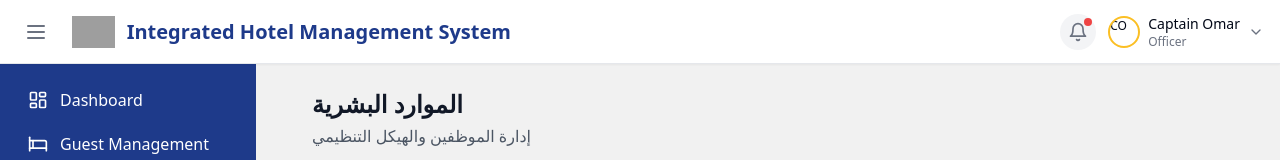
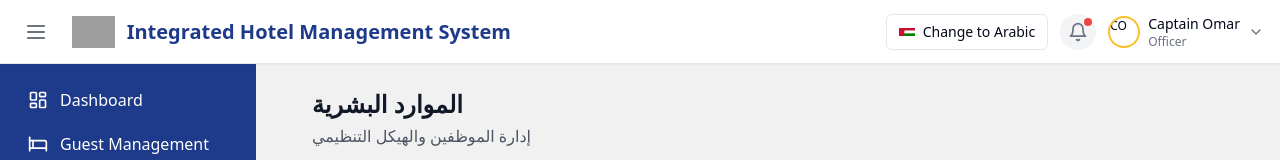
Before and after one commit to momendevelopertech/rop-hotel-command-center, a React (Vite) app: page /hr in a window 1280 px wide. Shown: the top 160 px of the page. Built offline with nearby package versions, Linux system fonts and the light colour scheme; grey boxes are pictures that could not be loaded.

Commit message:
Refactor: Implement English language and language toggle
-   Translate all text to English.
-   Add a button to toggle the language to Arabic.
-   Include the Omani flag next to the language toggle button.

```diff
--- a/src/components/layout/TopBar.tsx
+++ b/src/components/layout/TopBar.tsx
@@ -11,6 +11,7 @@ import {
   DropdownMenuSeparator,
   DropdownMenuTrigger,
 } from "@/components/ui/dropdown-menu";
+import { LanguageToggle } from "@/components/shared/LanguageToggle";
 
 interface TopBarProps {
   sidebarOpen: boolean;
@@ -42,6 +43,8 @@ export function TopBar({ sidebarOpen, setSidebarOpen }: TopBarProps) {
         </div>
 
         <div className="flex items-center space-x-3">
+          <LanguageToggle />
+
           <button className="p-2 rounded-full bg-gray-100 text-gray-500 hover:bg-gray-200 relative">
             <Bell className="h-5 w-5" />
             <span className="absolute top-1 right-1 w-2 h-2 bg-red-500 rounded-full"></span>
--- /dev/null
+++ b/src/components/shared/LanguageToggle.tsx
@@ -0,0 +1,26 @@
+
+import React from "react";
+import { Button } from "@/components/ui/button";
+import { OmanFlag } from "./OmanFlag";
+
+export function LanguageToggle() {
+  const [language, setLanguage] = React.useState("en");
+
+  const toggleLanguage = () => {
+    setLanguage(language === "en" ? "ar" : "en");
+    // In a real application, this would trigger a language change throughout the app
+    console.log("Language changed to:", language === "en" ? "ar" : "en");
+  };
+
+  return (
+    <Button
+      variant="outline"
+      size="sm"
+      className="flex items-center gap-2"
+      onClick={toggleLanguage}
+    >
+      <OmanFlag className="h-4 w-6" />
+      {language === "en" ? "Change to Arabic" : "Change to English"}
+    </Button>
+  );
+}
--- /dev/null
+++ b/src/components/shared/OmanFlag.tsx
@@ -0,0 +1,26 @@
+
+import React from "react";
+
+export function OmanFlag({ className = "h-4 w-6" }: { className?: string }) {
+  return (
+    <svg
+      className={className}
+      xmlns="http://www.w3.org/2000/svg"
+      viewBox="0 0 1200 600"
+    >
+      {/* Red top */}
+      <rect width="1200" height="200" fill="#c8102e" />
+      {/* White middle */}
+      <rect width="1200" height="200" y="200" fill="#ffffff" />
+      {/* Green bottom */}
+      <rect width="1200" height="200" y="400" fill="#008000" />
+      {/* Red banner */}
+      <rect width="400" height="600" fill="#c8102e" />
+      {/* Emblem */}
+      <g transform="translate(200, 300) scale(0.2)">
+        <path d="M-125,-25 L0,-175 L125,-25 L0,75 Z" fill="#ffffff" />
+        <path d="M-100,-25 L0,-150 L100,-25 L0,50 Z" fill="#c8102e" />
+      </g>
+    </svg>
+  );
+}
--- a/src/pages/ReportsAnalytics.tsx
+++ b/src/pages/ReportsAnalytics.tsx
@@ -10,8 +10,8 @@ export default function ReportsAnalytics() {
   return (
     <AppLayout>
       <PageHeader
-        title="التقارير والتحليلات"
-        subtitle="إنشاء وعرض التقارير التحليلية"
+        title="Reports & Analytics"
+        subtitle="Create and view analytical reports"
       />
 
       <div className="grid grid-cols-1 lg:grid-cols-3 gap-6 mb-6">
```
